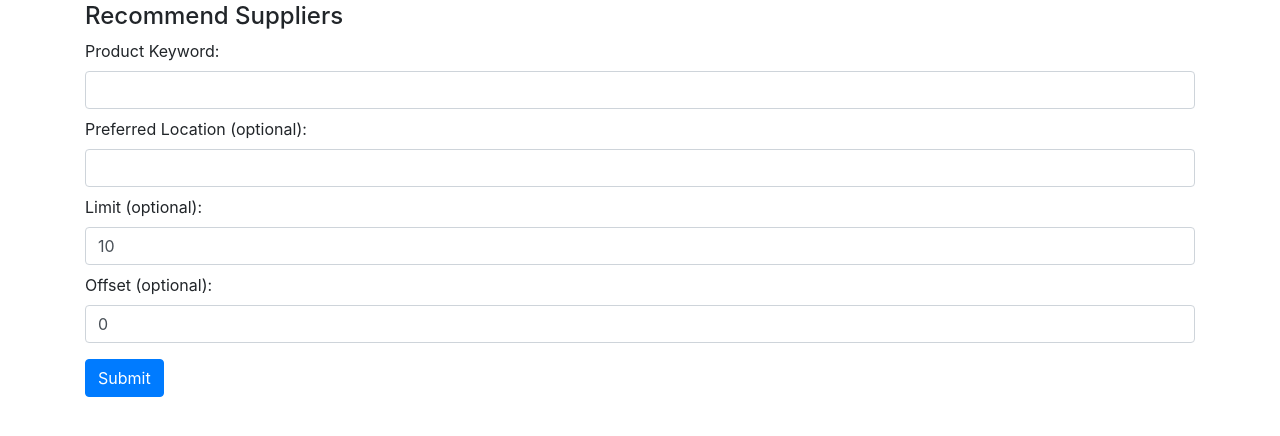
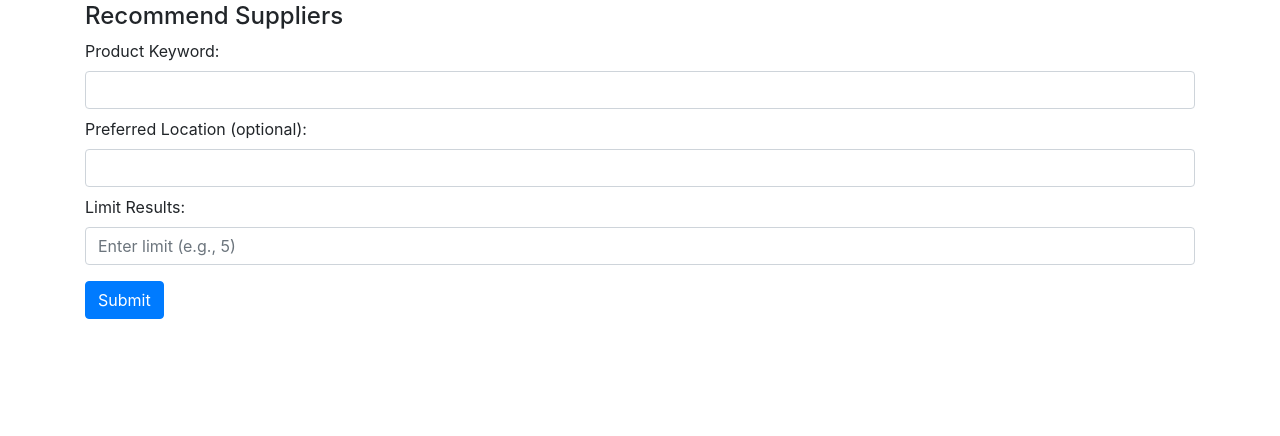
Before and after one commit to seuncology/construction_cost, a Flask app: page / in a window 1280 px wide. Shown: the part 285-721 px from the top of the page. Run offline with Flask 2, Linux system fonts and the light colour scheme; some libraries are stand-ins or nearby versions.

Commit message:
Modified

```diff
--- a/app.py
+++ b/app.py
@@ -870,30 +870,63 @@ def recommend_suppliers(conn, product_keyword, preferred_location, limit, offset
         logging.error(f"Error in recommending suppliers: {e}")
         return []
 
-# API route for supplier recommendations
+# # API route for supplier recommendations
+# @app.route('/recommend_suppliers', methods=['POST'])
+# def api_recommend_suppliers():
+#     conn = connect_db()
+#     if not conn:
+#         return jsonify({"error": "Database connection failed"}), 500
+
+#     try:
+#         data = request.form
+#         product_keyword = data.get("product_keyword")
+#         preferred_location = data.get("preferred_location")
+#         limit = int(data.get("limit", 10))
+#         offset = int(data.get("offset", 0))
+
+#         if not product_keyword:
+#             return jsonify({"error": "Product keyword is required"}), 400
+
+#         results = recommend_suppliers(conn, product_keyword, preferred_location, limit, offset)
+#         return jsonify({"results": results})
+#     except Exception as e:
+#         logging.error(f"Error in supplier recommendation: {e}")
+#         return jsonify({"error": str(e)}), 500
+#     finally:
+#         conn.close()
+
 @app.route('/recommend_suppliers', methods=['POST'])
-def api_recommend_suppliers():
-    conn = connect_db()
-    if not conn:
-        return jsonify({"error": "Database connection failed"}), 500
+def recommend_suppliers():
+    try:
+        product_keyword = request.form.get('product_keyword')
+        preferred_location = request.form.get('preferred_location')
+        limit = int(request.form.get('limit', 0))  # Default to 0 (no limit)
 
-    try:
-        data = request.form
-        product_keyword = data.get("product_keyword")
-        preferred_location = data.get("preferred_location")
-        limit = int(data.get("limit", 10))
-        offset = int(data.get("offset", 0))
+        # Query the database for matching suppliers
+        query = db.session.query(Supplier).filter(Supplier.product.ilike(f"%{product_keyword}%"))
+        if preferred_location:
+            query = query.filter(Supplier.location.ilike(f"%{preferred_location}%"))
 
-        if not product_keyword:
-            return jsonify({"error": "Product keyword is required"}), 400
+        results = query.limit(limit).all() if limit > 0 else query.all()
 
-        results = recommend_suppliers(conn, product_keyword, preferred_location, limit, offset)
-        return jsonify({"results": results})
+        # Prepare the output
+        response = {
+            "results": [
+                {
+                    "Supplier": supplier.name,
+                    "Location": supplier.location,
+                    "Price": supplier.price,
+                    "Matched Product": supplier.product,
+                    "Reliability Score": supplier.reliability_score,
+                    "URL": supplier.url,
+                }
+                for supplier in results
+            ]
+        }
+        return jsonify(response)
     except Exception as e:
-        logging.error(f"Error in supplier recommendation: {e}")
-        return jsonify({"error": str(e)}), 500
-    finally:
-        conn.close()
+        logging.error(f"Error fetching supplier recommendations: {e}")
+        return jsonify({"error": "An error occurred while fetching recommendations."}), 500
 
 
 # Function to recommend suppliers
--- a/templates/index.html
+++ b/templates/index.html
@@ -86,12 +86,11 @@
             <input id="productKeyword" name="product_keyword" type="text" class="form-control">
             <label for="preferredLocation" class="mt-2">Preferred Location (optional):</label>
             <input id="preferredLocation" name="preferred_location" type="text" class="form-control">
-            <label for="limit" class="mt-2">Limit (optional):</label>
-            <input id="limit" name="limit" type="number" class="form-control" value="10">
-            <label for="offset" class="mt-2">Offset (optional):</label>
-            <input id="offset" name="offset" type="number" class="form-control" value="0">
+            <label for="limit" class="mt-2">Limit Results:</label>
+            <input id="limit" name="limit" type="number" class="form-control" min="1" placeholder="Enter limit (e.g., 5)">
             <button type="submit" class="btn btn-primary mt-3">Submit</button>
         </form>
+
 
 
         <div id="result" class="mt-5"></div>
@@ -192,7 +191,7 @@
                 </table>
             `;
         });
-***/
+
 // Handle supplier recommendations form submission
 document.querySelector('form[action="/recommend_suppliers"]').addEventListener('submit', async (event) => {
     event.preventDefault();
@@ -250,6 +249,63 @@ document.querySelector('form[action="/recommend_suppliers"]').addEventListener('
         document.getElementById('result').innerHTML = `<p class="text-danger">Failed to fetch supplier recommendations. Please try again later.</p>`;
     }
 });
+***/
+// Handle supplier recommendations form submission
+document.querySelector('form[action="/recommend_suppliers"]').addEventListener('submit', async (event) => {
+    event.preventDefault();
+    const formData = new FormData(event.target);
+
+    try {
+        const response = await fetch('/recommend_suppliers', {
+            method: 'POST',
+            body: formData,
+        });
+
+        if (!response.ok) {
+            throw new Error('Failed to fetch supplier recommendations.');
+        }
+
+        const result = await response.json();
+
+        if (!result.results || result.results.length === 0) {
+            document.getElementById('result').innerHTML = `<p class="text-warning">No suppliers found for the given criteria. Please refine your search.</p>`;
+            return;
+        }
+
+        document.getElementById('result').innerHTML = `
+            <h4>Recommended Suppliers (Limit: ${formData.get('limit') || 'All'})</h4>
+            <table class="table">
+                <thead>
+                    <tr>
+                        <th>Supplier</th>
+                        <th>Location</th>
+                        <th>Price</th>
+                        <th>Matched Product</th>
+                        <th>Reliability Score</th>
+                        <th>URL</th>
+                    </tr>
+                </thead>
+                <tbody>
+                    ${result.results.map(row => `
+                        <tr>
+                            <td>${row['Supplier'] || 'N/A'}</td>
+                            <td>${row['Location'] || 'N/A'}</td>
+                            <td>${row['Price'] || 'N/A'}</td>
+                            <td>${row['Matched Product'] || 'N/A'}</td>
+                            <td>${row['Reliability Score'] ? row['Reliability Score'].toFixed(2) : 'N/A'}</td>
+                            <td><a href="${row['URL']}" target="_blank">${row['URL'] ? 'View' : 'N/A'}</a></td>
+                        </tr>
+                    `).join('')}
+                </tbody>
+            </table>
+        `;
+    } catch (error) {
+        console.error('Error fetching supplier recommendations:', error);
+        document.getElementById('result').innerHTML = `<p class="text-danger">An error occurred while fetching supplier recommendations. Please try again later.</p>`;
+    }
+});
+
+
 
     </script>
 </body>
```
